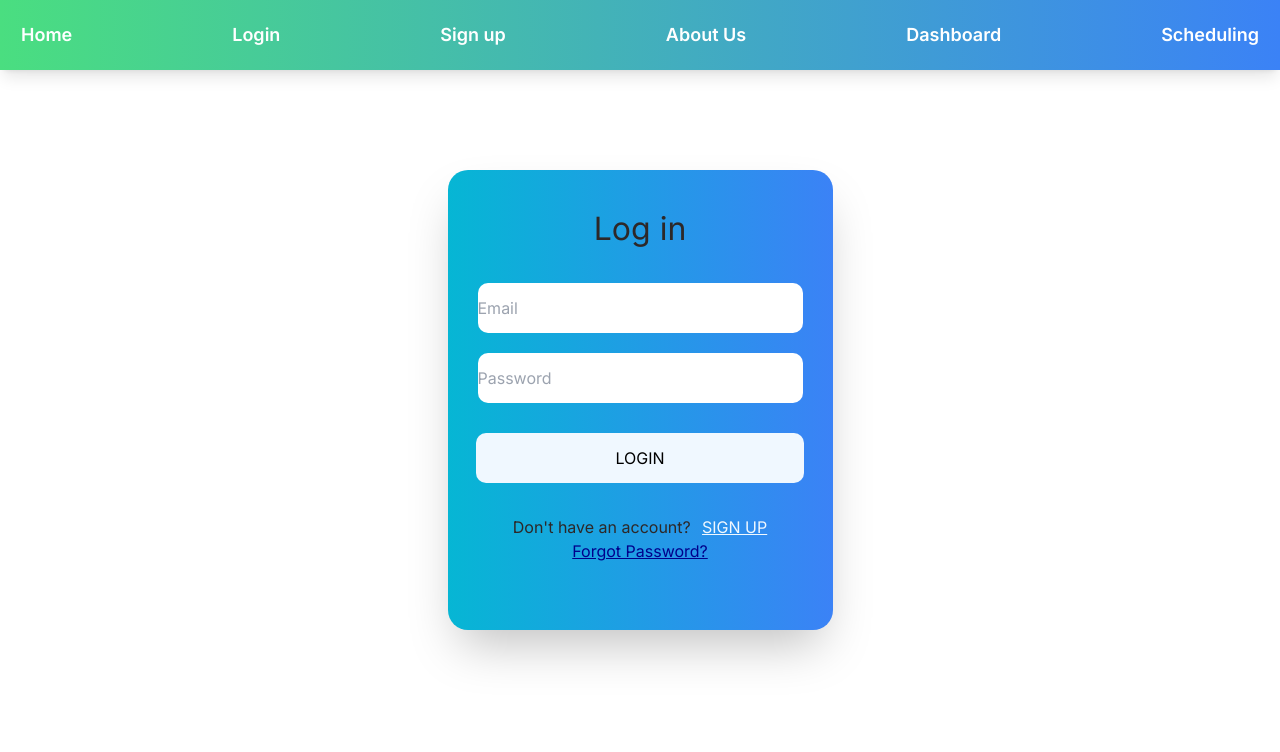
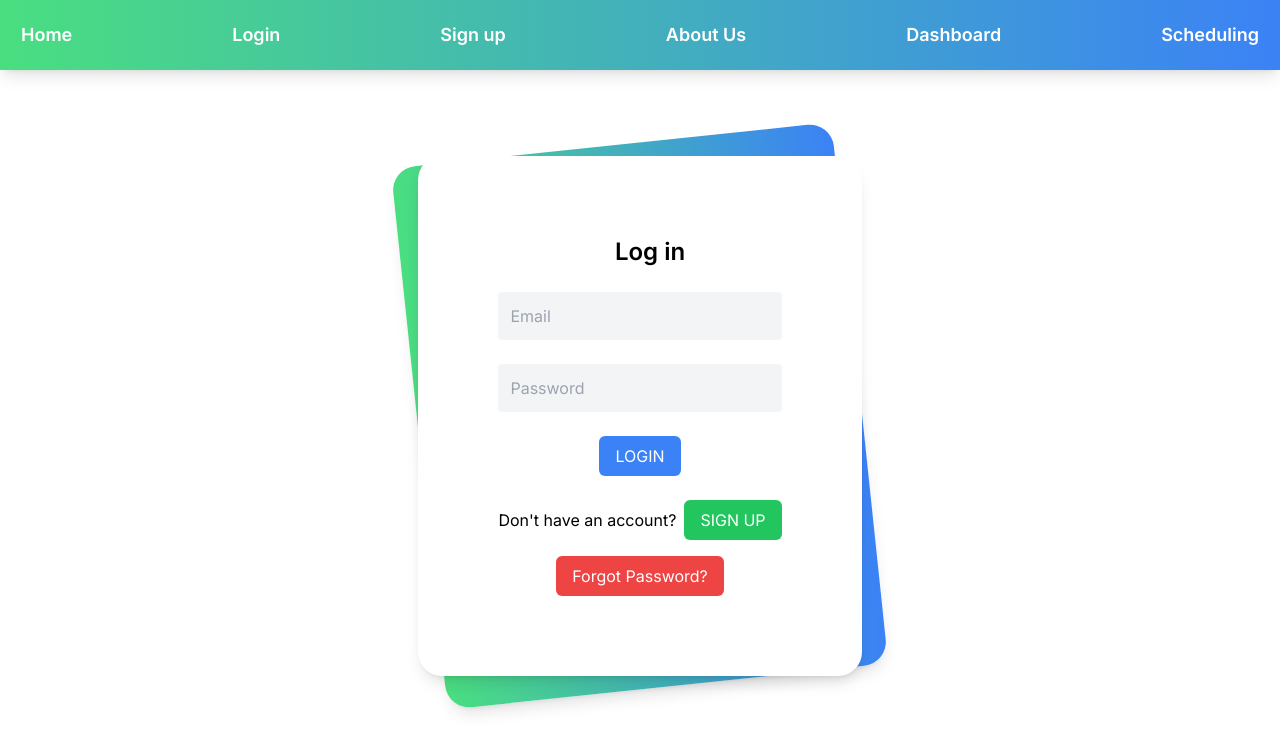
Before and after one commit to dmrlobo2002/Schedule-a-Doc, a React (Create React App) app in the folder frontend/: page /login in a window 1280 px wide. Shown: the top 752 px of the page. Built offline with nearby package versions, Linux system fonts and the light colour scheme.

Commit message:
crisped out the frontend for doctor scheduling, changed a bit in login and stuff

```diff
--- a/frontend/package.json
+++ b/frontend/package.json
@@ -5,6 +5,7 @@
   "dependencies": {
     "@emotion/react": "^11.10.6",
     "@emotion/styled": "^11.10.6",
+    "@heroicons/react": "^2.0.17",
     "@mui/icons-material": "^5.11.11",
     "@mui/material": "^5.11.15",
     "@syncfusion/ej2-react-calendars": "^21.1.41",
--- /dev/null
+++ b/frontend/src/pages/DoctorScheduling.css
@@ -0,0 +1,9 @@
+@import 'https://fonts.googleapis.com/css2?family=Inter:wght@400;500;600;700&display=swap';
+
+html {
+  font-family: 'Inter', sans-serif;
+}
+
+* {
+  box-sizing: border-box;
+}
--- a/frontend/src/pages/DoctorScheduling.tsx
+++ b/frontend/src/pages/DoctorScheduling.tsx
@@ -1,6 +1,9 @@
 import React, { useState, useEffect } from "react";
 import axios from "axios";
 import useUser from "../hooks/useUser";
+import "./DoctorScheduling.css";
+// import { CheckCircleIcon, XCircleIcon } from "@heroicons/react/solid";
+import { CheckCircleIcon, XCircleIcon } from '@heroicons/react/24/outline'
 
 type Appointment = {
   id: string;
@@ -146,49 +149,63 @@ const DoctorScheduling = () => {
       return null;
     }
   };
-
   return (
-    <div>
-      <h1>Doctor Scheduling</h1>
-      <table>
-        <thead>
+    <div className="min-h-screen bg-gray-100 py-6 flex flex-col justify-center sm:py-12">
+      <div className="relative py-3 sm:max-w-xl sm:mx-auto">
+        <h1 className="text-3xl font-bold mb-6 text-center">Doctor Scheduling</h1>
+        <div className="shadow-md rounded-lg p-6 bg-white">
+          <table className="min-w-full divide-y divide-gray-200">
+            <thead className="bg-gray-50">
+              <tr>
+                <th className="px-6 py-3 text-left text-xs font-medium text-gray-500 uppercase tracking-wider">
+                  Date
+                </th>
+                <th className="px-6 py-3 text-left text-xs font-medium text-gray-500 uppercase tracking-wider">
+                  Patient Name
+                </th>
+                <th className="px-6 py-3 text-left text-xs font-medium text-gray-500 uppercase tracking-wider">
+                  Status
+                </th>
+                <th className="px-6 py-3 text-left text-xs font-medium text-gray-500 uppercase tracking-wider">
+                  Action
+                </th>
+              </tr>
+            </thead>
+            <tbody className="bg-white divide-y divide-gray-200">
               {Array.isArray(appointments) &&
-            appointments !== null &&
-            appointments.length > 0 &&
-            appointments.map((appointment: any) => (
+                appointments.map((appointment: any, index: number) => (
                   <tr key={appointment.id}>
-                <td>{formatDate(appointment.date)}</td>
-                <td>{appointment.patientName}</td>
-                <td>{appointment.isApproved ? "Approved" : "Pending"}</td>
-                <td>
+                    <td className="px-6 py-4 whitespace-nowrap">
+                      {formatDate(appointment.date)}
+                    </td>
+                    <td className="px-6 py-4 whitespace-nowrap">
+                      {appointment.patientName}
+                    </td>
+                    <td className="px-6 py-4 whitespace-nowrap">
                       {appointment.isApproved ? (
-                    <button onClick={() => handleDeny(appointment.ID)}>
-                      Deny
+                        <span className="px-2 inline-flex text-xs leading-5 font-semibold rounded-full bg-green-100 text-green-800">
+                          Approved
+                        </span>
+                      ) : (
+                        <span className="px-2 inline-flex text-xs leading-5 font-semibold rounded-full bg-yellow-100 text-yellow-800">
+                          Pending
+                        </span>
+                      )}
+                    </td>
+                    <td className="px-6 py-4 whitespace-nowrap text-right text-sm font-medium">
+                      {appointment.isApproved ? (
+                        <button
+                          onClick={() => handleDeny(appointment.ID)}
+                          className="text-red-600 hover:text-red-900"
+                        >
+                          <XCircleIcon className="h-5 w-5" />
                         </button>
                       ) : (
-                    <button onClick={() => handleApprove(appointment.ID)}>
-                      Approve
-                    </button>
-                  )}
-                </td>
-              </tr>
-            ))}
-        </thead>
-        <tbody>
-          {Array.isArray(appointments) &&
-            appointments.map((appointment: any) => (
-              <tr key={appointment.id}>
-                <td>{formatDate(appointment.date)}</td>
-                <td>{appointment.patientName}</td>
-                <td>{appointment.isApproved ? "Approved" : "Pending"}</td>
-                <td>
-                  {appointment.isApproved ? (
-                    <button onClick={() => handleDeny(appointment.ID)}>
-                      Deny
-                    </button>
-                  ) : (
-                    <button onClick={() => handleApprove(appointment.ID)}>
-                      Approve
+                        <button
+                          onClick={() => handleApprove(appointment.ID)}
+                          className="text-green-600 hover:text-green-900"
+                        >
+                          <CheckCircleIcon className="h-5 w-5" />
                         </button>
                       )}
                     </td>
@@ -197,6 +214,8 @@ const DoctorScheduling = () => {
             </tbody>
           </table>
         </div>
+      </div>
+    </div>
   );
 };
 
--- a/frontend/src/pages/Login.tsx
+++ b/frontend/src/pages/Login.tsx
@@ -2,7 +2,6 @@ import React, { useState } from "react";
 import { Link } from "react-router-dom";
 import { useNavigate } from "react-router-dom";
 import axios from "axios";
-import "./Login.css";
 
 export const Login = () => {
   const navigate = useNavigate();
@@ -12,22 +11,23 @@ export const Login = () => {
 
   const handleLogin = async (e: React.FormEvent<HTMLFormElement>) => {
     e.preventDefault();
+
+
+    if (!email || !password) {
+      alert("Please fill out all fields before submitting.");
+      return;
+    }
+
     try {
       const response = await axios.post("http://localhost:6001/login", {
         email,
         password,
       });
       if (response.status === 200) {
-        // destructure the token and isDoctor properties from the response.data object
+         // destructure the token and isDoctor properties from the response.data object
         //remember that login returns the object?
         localStorage.setItem("token", response.data.token);
         navigate("/Dashboard");
-        //commented out as now all the rerouting to doctor dashboard or patient dashboard will be held by Dashboard
-        // if (isDoctor) {
-        //   navigate("/Home");
-        // } else {
-        //   navigate("/patient-dashboard")
-        // }
       }
     } catch (error) {
       console.error(error);
@@ -35,46 +35,43 @@ export const Login = () => {
   };
 
   return (
-    <div className="signin">
-      <div className="outerBox bg-gradient-to-r from-cyan-500 to-blue-500 shadow-2xl">
-        <div className="innerBox">
-          <div className="signinText"> Log in</div>
+    <div className="w-full fixed top-24 flex items-center justify-center py-6 sm:py-12">
+      <div className="relative py-3 sm:max-w-xl sm:mx-auto">
+        <div className="absolute inset-0 bg-gradient-to-r from-green-400 to-blue-500 shadow-lg transform -skew-y-6 sm:skew-y-0 sm:-rotate-6 sm:rounded-3xl"></div>
+        <div className="relative px-4 py-10 bg-white shadow-lg sm:rounded-3xl sm:p-20">
+          <h1 className="text-2xl font-semibold mb-6 text-center">Log in</h1>
           <form onSubmit={handleLogin}>
-            <div className="inputs">
+            <div className="mb-6">
               <input
                 type="text"
-                className="inEmail"
+                className="w-full p-3 bg-gray-100 rounded focus:outline-none focus:bg-white"
                 placeholder="Email"
                 value={email}
                 onChange={(e) => setEmail(e.target.value)}
               />
+            </div>
+            <div className="mb-6">
               <input
                 type="password"
-                className="inPassword"
+                className="w-full p-3 bg-gray-100 rounded focus:outline-none focus:bg-white"
                 placeholder="Password"
                 value={password}
                 onChange={(e) => setPassword(e.target.value)}
               />
             </div>
-            <div style={{ display: "flex", justifyContent: "center" }}>
-              <button className="loginButton">LOGIN</button>
+            <div className="flex justify-center mb-6">
+              <button className="bg-blue-500 text-white px-4 py-2 rounded-md focus:outline-none">LOGIN</button>
             </div>
           </form>
-          <div
-            className="signupMessage"
-            style={{ display: "flex", justifyContent: "center" }}
-          >
+          <div className="text-center mb-4">
             Don't have an account?
             <Link to={"/signup"}>
-              <button className="signupOption"> SIGN UP</button>
+              <button className="ml-2 bg-green-500 text-white px-4 py-2 rounded-md focus:outline-none">SIGN UP</button>
             </Link>
           </div>
-          <div
-            className="FP"
-            style={{ display: "flex", justifyContent: "center" }}
-          >
+          <div className="text-center">
             <Link to={"/ForgotPassword"}>
-            <button className="forgotPassword"> Forgot Password? </button>
+              <button className="bg-red-500 text-white px-4 py-2 rounded-md focus:outline-none">Forgot Password?</button>
             </Link>
           </div>
         </div>
--- a/frontend/src/pages/PatientScheduling.tsx
+++ b/frontend/src/pages/PatientScheduling.tsx
@@ -147,7 +147,7 @@ const PatientScheduling = () => {
     return doctorOptions;
   };
   return (
-    <div className=" w-full fixed top-24 py-6 flex flex-col items-center justify-center sm:py-12">
+    <div className="w-full fixed top-24 py-6 flex flex-col items-center justify-center sm:py-12">
       <div className="relative py-3 sm:max-w-xl sm:mx-auto">
         <div className="absolute inset-0 bg-gradient-to-r from-green-400 to-blue-500 shadow-lg transform -skew-y-6 sm:skew-y-0 sm:-rotate-6 sm:rounded-3xl"></div>
         <div className="relative px-4 py-10 bg-white shadow-lg sm:rounded-3xl sm:p-20 mx-auto">
```
Also changed, not shown: 1 other file (tests, documents, lock files or other folders). Lines whose indentation alone changed are shown as unchanged.
